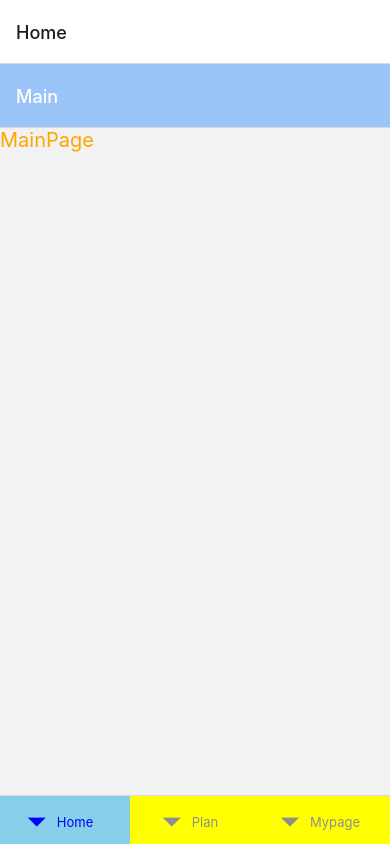
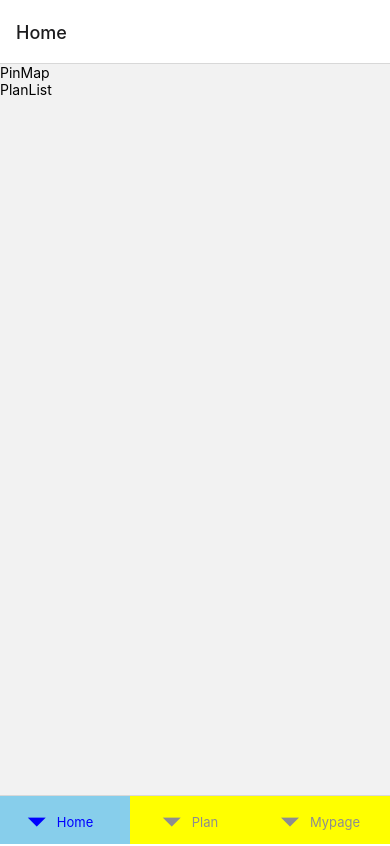
Before and after one commit to going-hackathon/going-front, a React Native app: screen / in a window 390 px wide. Built offline with nearby package versions, Linux system fonts and the light colour scheme.

Commit message:
add: touchable opacity and props

```diff
--- a/Components/StackNavigator.js
+++ b/Components/StackNavigator.js
@@ -16,12 +16,13 @@ const screenOptionStyle = ({route}) =>
       },
       headerTintColor: "white",
       headerBackTitle: "Back",
+      headerShown: false
     });
 
 
 const HomeStackNavigator = () => {
   return (
-    <Stack.Navigator screenOptions={screenOptionStyle}>
+    <Stack.Navigator screenOptions={screenOptionStyle} >
       <Stack.Screen name="Main" component={Main} />
       <Stack.Screen name="PinMap" component={PinMap} />
       <Stack.Screen name="PlanList" component={PlanList} />
--- a/Pages/Main/Main.js
+++ b/Pages/Main/Main.js
@@ -1,11 +1,24 @@
 import React from 'react';
-import { View, Text } from 'react-native';
+import { View, Text, TouchableOpacity } from 'react-native';
 import {styles} from '../../Components/Style'
 
-const Main = () => {
+const Main = (props) => {
     return (
         <View>
-            <Text style={styles.textstyle}>MainPage</Text>
+            <TouchableOpacity
+                onPress={() => {
+                    props.navigation.navigate("PinMap")
+                }}
+            >
+                <Text>PinMap</Text>
+            </TouchableOpacity>
+            <TouchableOpacity
+                onPress={() => {
+                    props.navigation.navigate("PlanList")
+                }}
+            >
+                <Text>PlanList</Text>
+            </TouchableOpacity>
         </View>
     );
 };
--- a/Pages/Main/PinMap.js
+++ b/Pages/Main/PinMap.js
@@ -2,7 +2,7 @@ import React from 'react';
 import { View, Text } from 'react-native'
 import {styles} from '../../Components/Style'
 
-const PinMap = () => {
+const PinMap = (props) => {
     return (
         <View>
             <Text>PinMap</Text>
--- a/Pages/Main/PlanList.js
+++ b/Pages/Main/PlanList.js
@@ -2,7 +2,7 @@ import React from 'react';
 import {View, Text} from 'react-native'
 import {styles} from '../../Components/Style'
 
-const PlanList = () => {
+const PlanList = (props) => {
     return (
         <View>
             <Text>PlanList</Text>
```
